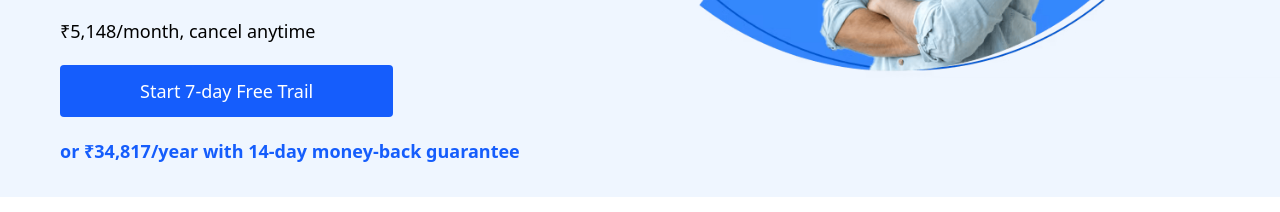
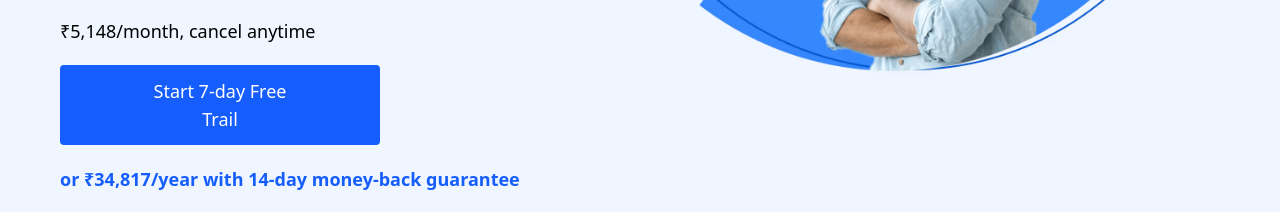
Before and after one commit to AyyanarCSE/Course-Clone, a website: page index.html in a window 1280 px wide. Shown: the part 434-646 px from the top of the page. Drawn offline with Linux system fonts and the light colour scheme.

Commit message:
Update index.html

```diff
--- a/index.html
+++ b/index.html
@@ -56,7 +56,7 @@
             <p class="font-semibold lg:text-5xl text-3xl lg:leading-12 ">Achieve your career goals with course plans.</p>
             <p class="lg:text-lg ">Subscribe to build job-ready skills from world-class institutions.</p>
               <p class="lg:text-lg ">₹5,148/month, cancel anytime</p>
-              <button class="bg-blue-600 lg:px-14 lg:py-3 px-20 py-2.5 lg:text-lg  rounded lg:hover:cursor-pointer  hover:bg-blue-800  text-white font-medium">Start 7-day Free Trail</button>
+              <button class="bg-blue-600 lg:px-14 lg:py-3 px-20 py-2.5 lg:text-lg  rounded lg:hover:cursor-pointer w-full lg:w-80  hover:bg-blue-800  text-white font-medium">Start 7-day Free Trail</button>
               <p class="text-blue-600  font-bold lg:text-lg  lg:hover:cursor-pointer hover:text-blue-900 hover:underline">or ₹34,817/year with 14-day money-back guarantee </p>
         </div>
         <div class="lg:w-1/2">
```
